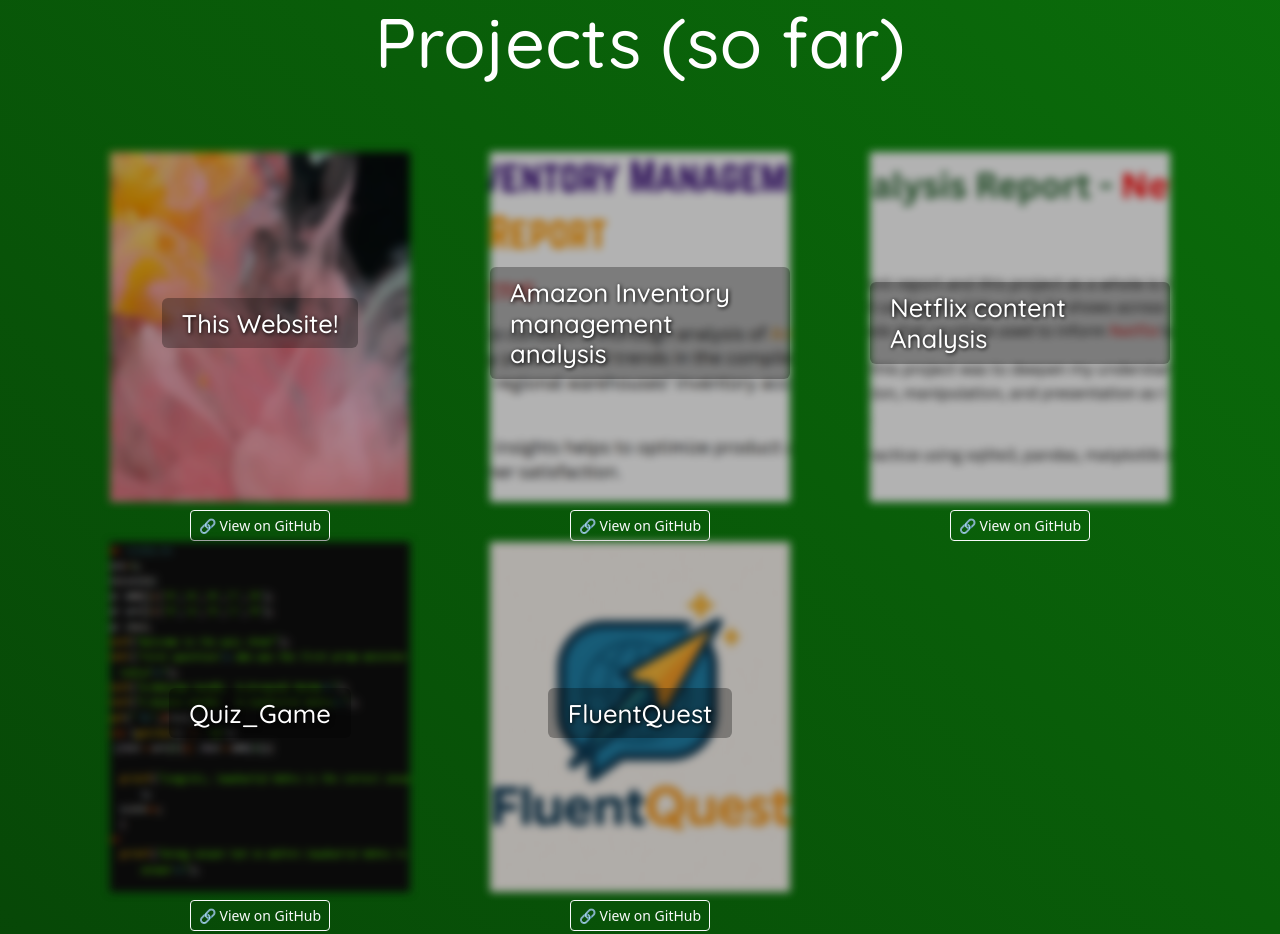
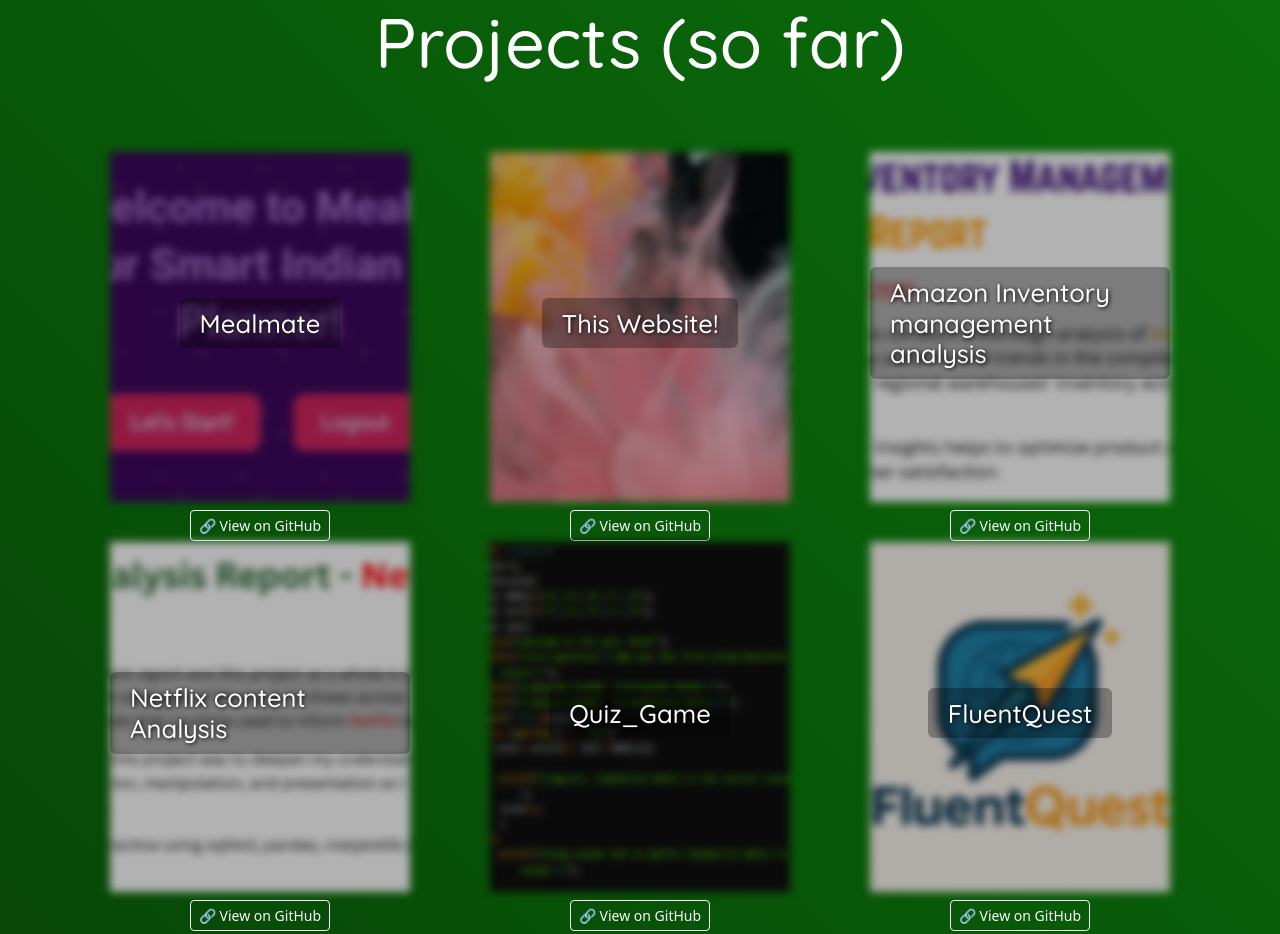
Before and after one commit to Needlebrook/Celia-Victor-personal-website, a plain HTML site: page projects.html in a window 1280 px wide. Shown: the top 934 px of the page. Drawn offline with nearby package versions, Linux system fonts and the light colour scheme; a web font is replaced by a local one.

Commit message:
added mealmate project

```diff
--- a/projects.html
+++ b/projects.html
@@ -18,6 +18,37 @@
 
   <div class="container my-5">
     <div class="row">
+
+      <!-- CARD 3 -->
+      <div class="col-md-4">
+        <div class="flip-card">
+          <div class="flip-card-inner">
+            <div class="flip-card-front">
+              <div class="blurred-image" style="background-image: url('media/mealm-front.jpg');"></div>
+              <div class="overlay-text">
+                <h3 class="project-title">Mealmate</h3>
+              </div>
+            </div>
+            <div class="flip-card-back">
+              <img src="media/mealm-back.jpg" alt="Project Screenshot" class="back-image">
+              <p>A website that helps Indian women decide daily meals 🥘    User inputs ingredients, Website suggests meals that can be prepared. Also keeps track of recipes used so as to avoid repetition within a week. 📝</p>
+              <div class="tech-stack">
+                <span class="badge bg-primary">Python</span>
+                <span class="badge bg-warning">Mongo DB</span>
+                <span class="badge bg-info">Flask</span>
+                <span class="badge bg-success">CSS</span>
+              </div>
+            </div>
+          </div>
+          <div class="text-center mt-2">
+            <a href="https://github.com/devika-jayapalan/mealmate" class="btn btn-outline-light btn-sm" target="_blank" rel="noopener noreferrer">
+              🔗 View on GitHub
+            </a>
+          </div>
+        </div>
+      </div>
+
+
 
       <!-- CARD 5 -->
       <div class="col-md-4">
```
Also changed, not shown: media/mealm-back.jpg (added), media/mealm-front.jpg (added).
